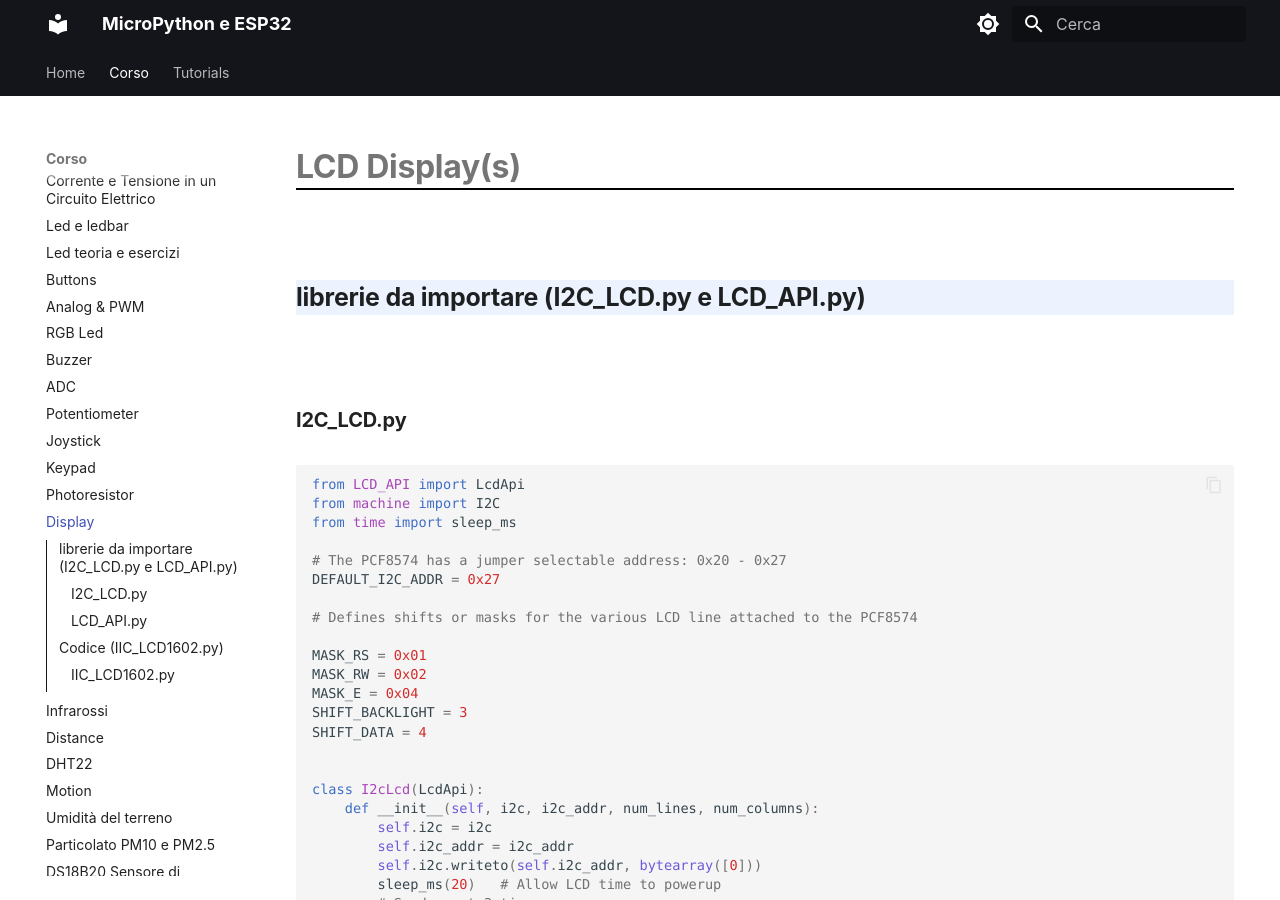
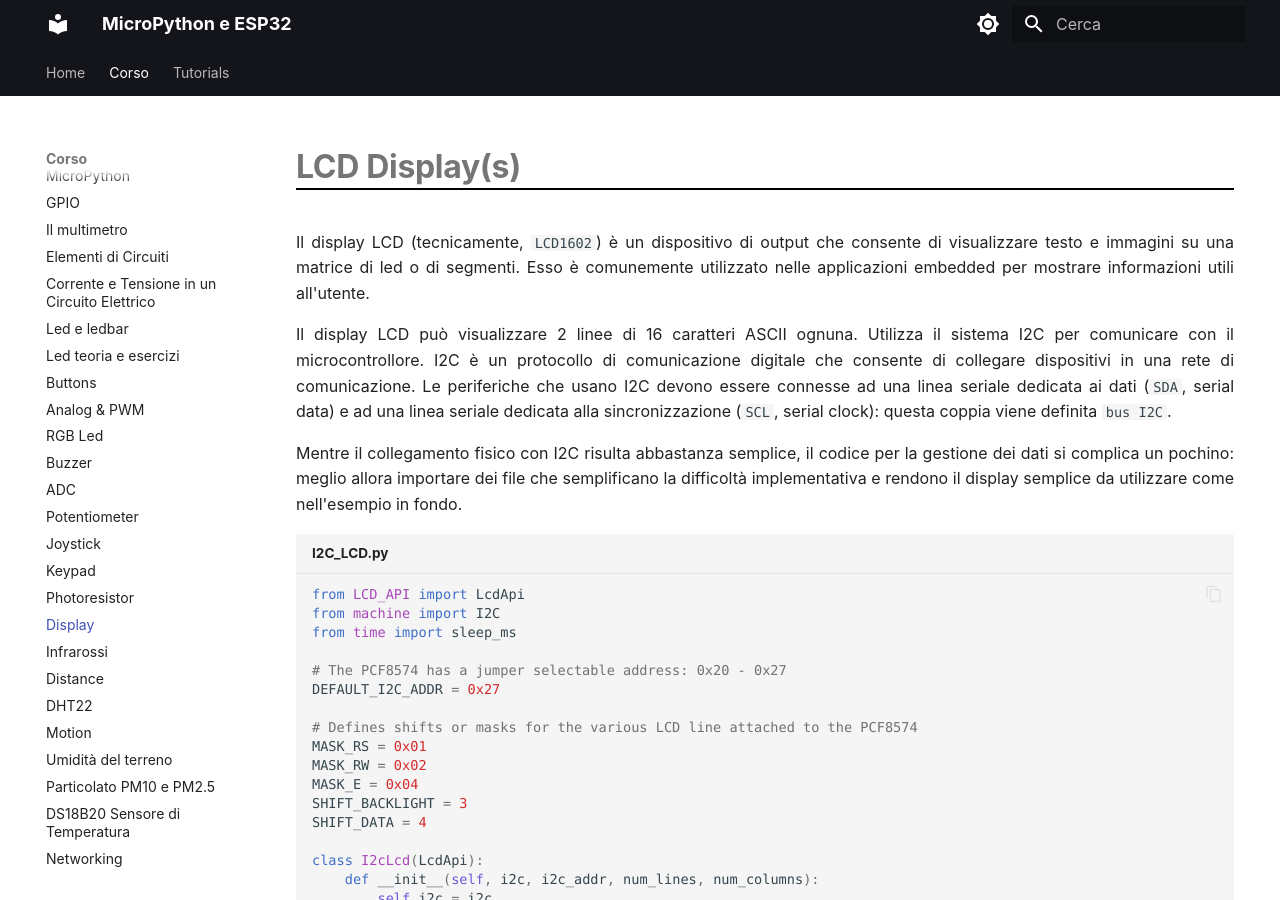
Before and after one commit to dvjlabs/esp32_course, an MkDocs documentation site: the page built from docs/corso/41_display.md, in a window 1280 px wide and 900 px high. Built offline with MkDocs 1.6.1 and Material for MkDocs 9.7.7, drawn with Linux system fonts in a browser that asks for light colours; some of the changed text lies outside the part shown.

Commit message:
Display++ (also some fixes here and there)

````diff
--- a/docs/corso/41_display.md
+++ b/docs/corso/41_display.md
@@ -1,10 +1,15 @@
 # LCD Display(s)
 
-##  librerie da importare  (I2C_LCD.py e LCD_API.py)
+Il display LCD (tecnicamente, `LCD1602`) è un dispositivo di output che consente di visualizzare testo e immagini su una matrice di led o di segmenti.
+Esso è comunemente utilizzato nelle applicazioni embedded per mostrare informazioni utili all'utente.
 
-### I2C_LCD.py
+Il display LCD può visualizzare 2 linee di 16 caratteri ASCII ognuna. Utilizza il sistema I2C per comunicare con il microcontrollore. I2C è un protocollo di comunicazione digitale che consente di collegare dispositivi in una rete di comunicazione. Le periferiche che usano I2C devono essere connesse ad una linea
+seriale dedicata ai dati (`SDA`, serial data) e ad una linea seriale dedicata alla sincronizzazione (`SCL`, serial clock): questa coppia viene definita `bus I2C`.
 
-```python
+Mentre il collegamento fisico con I2C risulta abbastanza semplice, il codice per la gestione dei dati si complica un pochino: meglio allora importare dei
+file che semplificano la difficoltà implementativa e rendono il display semplice da utilizzare come nell'esempio in fondo.
+
+```python title="I2C_LCD.py"
 from LCD_API import LcdApi
 from machine import I2C
 from time import sleep_ms
@@ -13,13 +18,11 @@ from time import sleep_ms
 DEFAULT_I2C_ADDR = 0x27
 
 # Defines shifts or masks for the various LCD line attached to the PCF8574
-
 MASK_RS = 0x01
 MASK_RW = 0x02
 MASK_E = 0x04
 SHIFT_BACKLIGHT = 3
 SHIFT_DATA = 4
-
 
 class I2cLcd(LcdApi):
     def __init__(self, i2c, i2c_addr, num_lines, num_columns):
@@ -85,9 +88,8 @@ class I2cLcd(LcdApi):
         self.i2c.writeto(self.i2c_addr, bytearray([byte]))
 
 ```
-### LCD_API.py
 
-```python
+```python title="LCD_API.py"
 import time
 
 class LcdApi:
@@ -279,12 +281,11 @@ class LcdApi:
         """Sleep for some time (given in microseconds)."""
         time.sleep_us(usecs)
 
+```
 
-```
-##  Codice  (IIC_LCD1602.py)
+Dopo aver copiato e incollato i file sopra con lo stesso nome indicato nel titolo, prova un semplice codice per scrivere qualcosa sul display LCD.
 
-### IIC_LCD1602.py
-```python
+```python title="Esempio di utilizzo del Display LCD"
 import time
 from machine import I2C, Pin
 from I2C_LCD import I2cLcd
````
Also changed, not shown: docs/corso/images/volt-dc_orig.jpg (renamed from docs/corso/volt-dc_orig.jpg), 2 other files.
